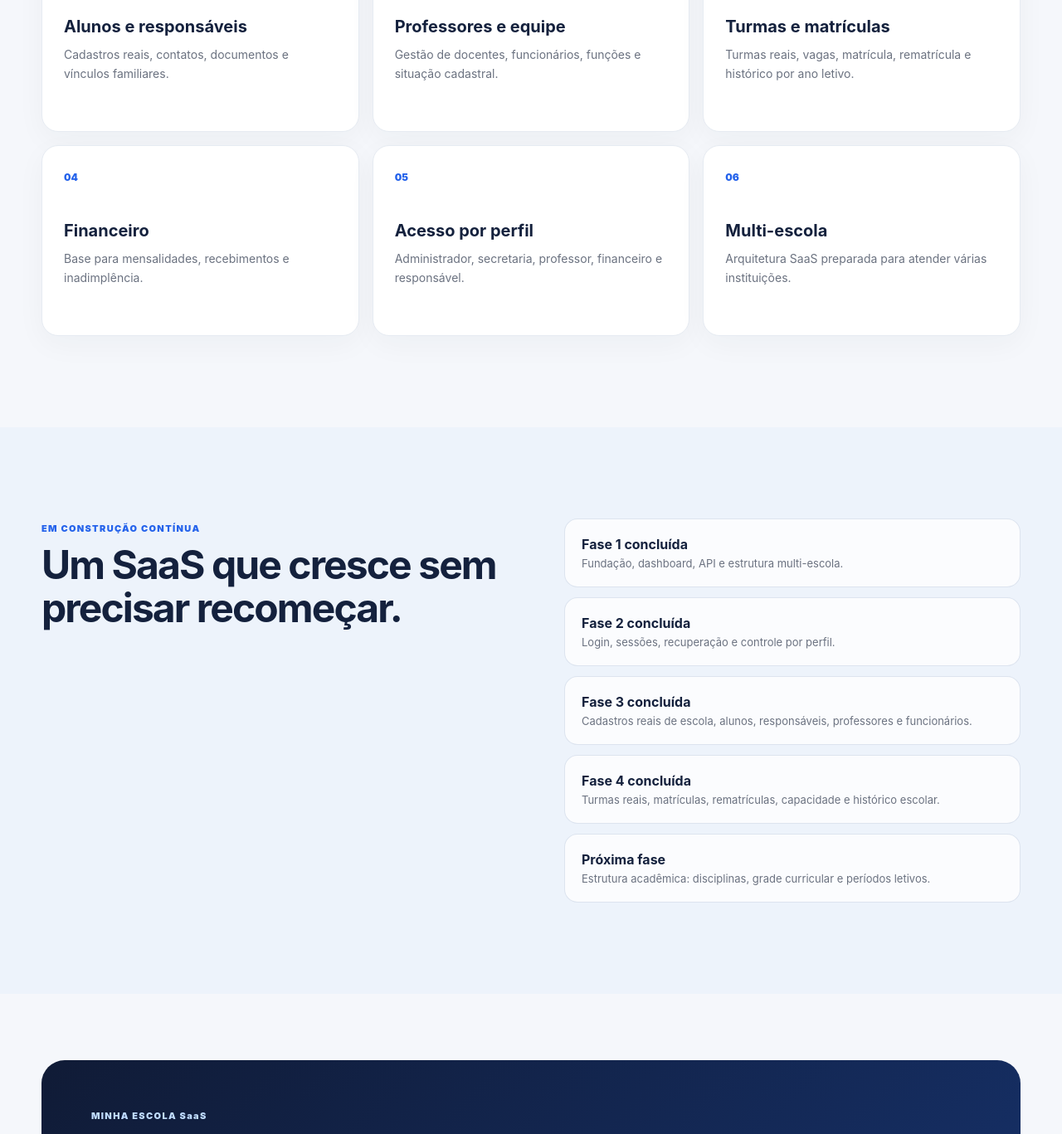
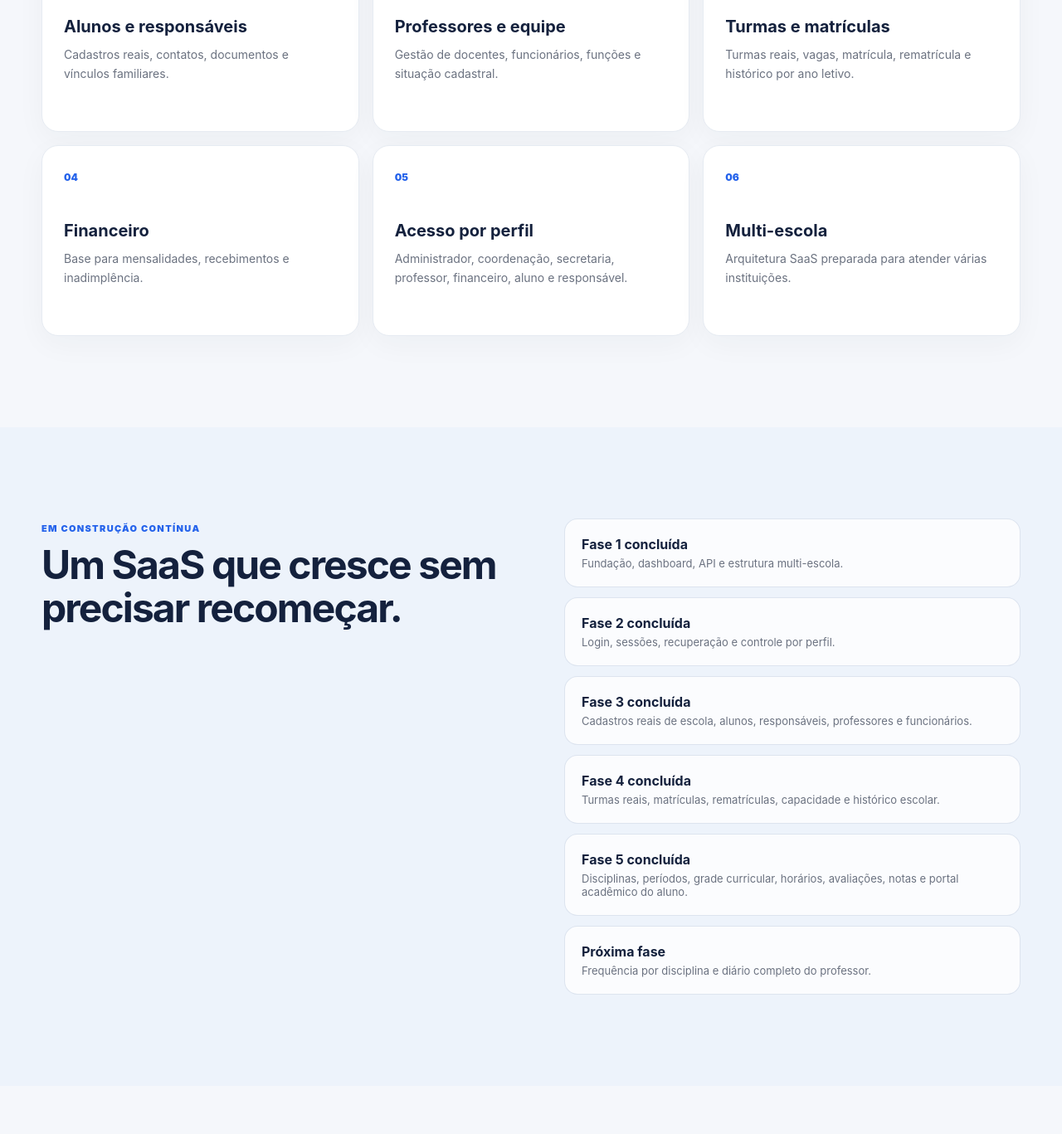
Before and after one commit to VictorFOliveira/Minha-escola, a Next.js app: page / in a window 1280 px wide. Shown: the part 1220-2587 px from the top of the page at 83% size. Built offline with nearby package versions, Linux system fonts and the light colour scheme.

Commit message:
docs(site): mark phase 5 academic layer complete

```diff
--- a/app/page.tsx
+++ b/app/page.tsx
@@ -77,7 +77,7 @@ export default function HomePage() {
             ["02", "Professores e equipe", "Gestão de docentes, funcionários, funções e situação cadastral."],
             ["03", "Turmas e matrículas", "Turmas reais, vagas, matrícula, rematrícula e histórico por ano letivo."],
             ["04", "Financeiro", "Base para mensalidades, recebimentos e inadimplência."],
-            ["05", "Acesso por perfil", "Administrador, secretaria, professor, financeiro e responsável."],
+            ["05", "Acesso por perfil", "Administrador, coordenação, secretaria, professor, financeiro, aluno e responsável."],
             ["06", "Multi-escola", "Arquitetura SaaS preparada para atender várias instituições."],
           ].map(([number, title, description]) => (
             <article className="feature-card" key={title}>
@@ -100,7 +100,8 @@ export default function HomePage() {
             <p><strong>Fase 2 concluída</strong><span>Login, sessões, recuperação e controle por perfil.</span></p>
             <p><strong>Fase 3 concluída</strong><span>Cadastros reais de escola, alunos, responsáveis, professores e funcionários.</span></p>
             <p><strong>Fase 4 concluída</strong><span>Turmas reais, matrículas, rematrículas, capacidade e histórico escolar.</span></p>
-            <p><strong>Próxima fase</strong><span>Estrutura acadêmica: disciplinas, grade curricular e períodos letivos.</span></p>
+            <p><strong>Fase 5 concluída</strong><span>Disciplinas, períodos, grade curricular, horários, avaliações, notas e portal acadêmico do aluno.</span></p>
+            <p><strong>Próxima fase</strong><span>Frequência por disciplina e diário completo do professor.</span></p>
           </div>
         </div>
       </section>
```
